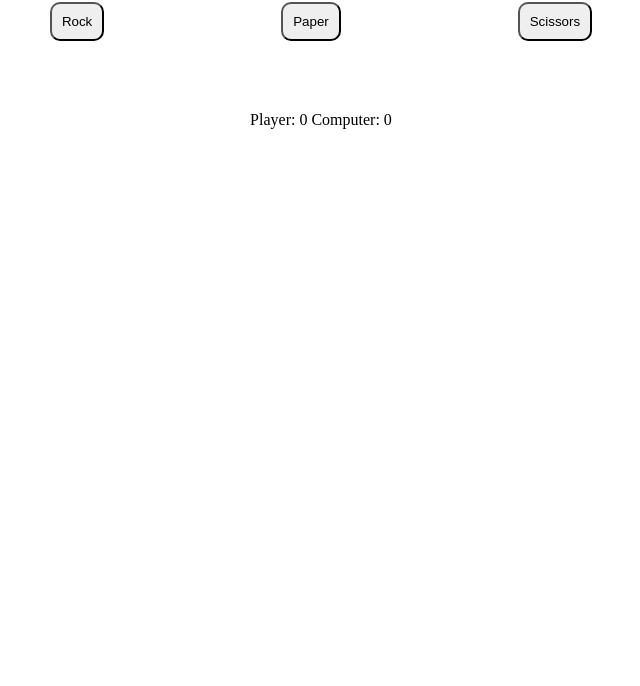
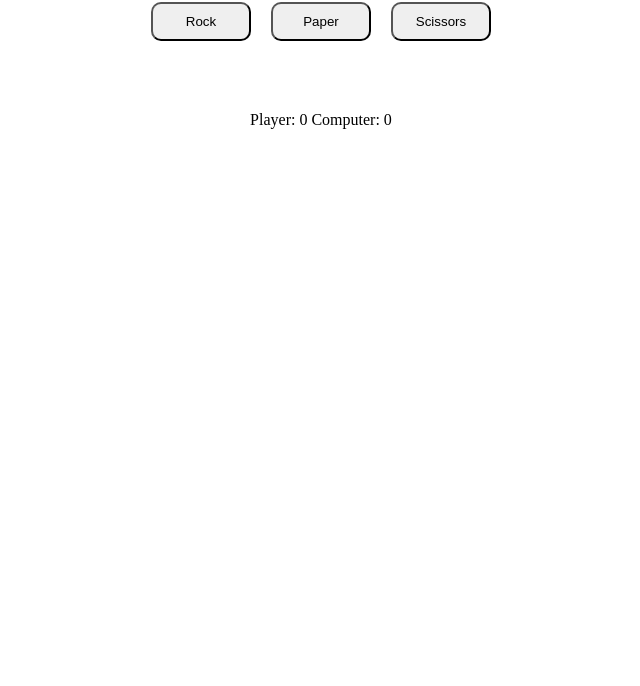
Before and after one commit to Hartrickb/odinRockPaperScissors, a plain HTML site: page index.html in a window 1280 px wide. Shown: the part 114-800 px from the top of the page, without its empty margins (319-959 px from the left). Drawn offline with Linux system fonts and the light colour scheme.

Commit message:
button size and placement

```diff
--- a/style.css
+++ b/style.css
@@ -14,7 +14,8 @@
 .buttons {
   width: 70%;
   display: flex;
-  justify-content: space-evenly;
+  justify-content: center;
+  gap: 20px;
 }
 
 #Rock,
@@ -22,6 +23,7 @@
 #Scissors {
   padding: 10px;
   border-radius: 10px;
+  width: 100px;
 }
 
 #outcome {
```
